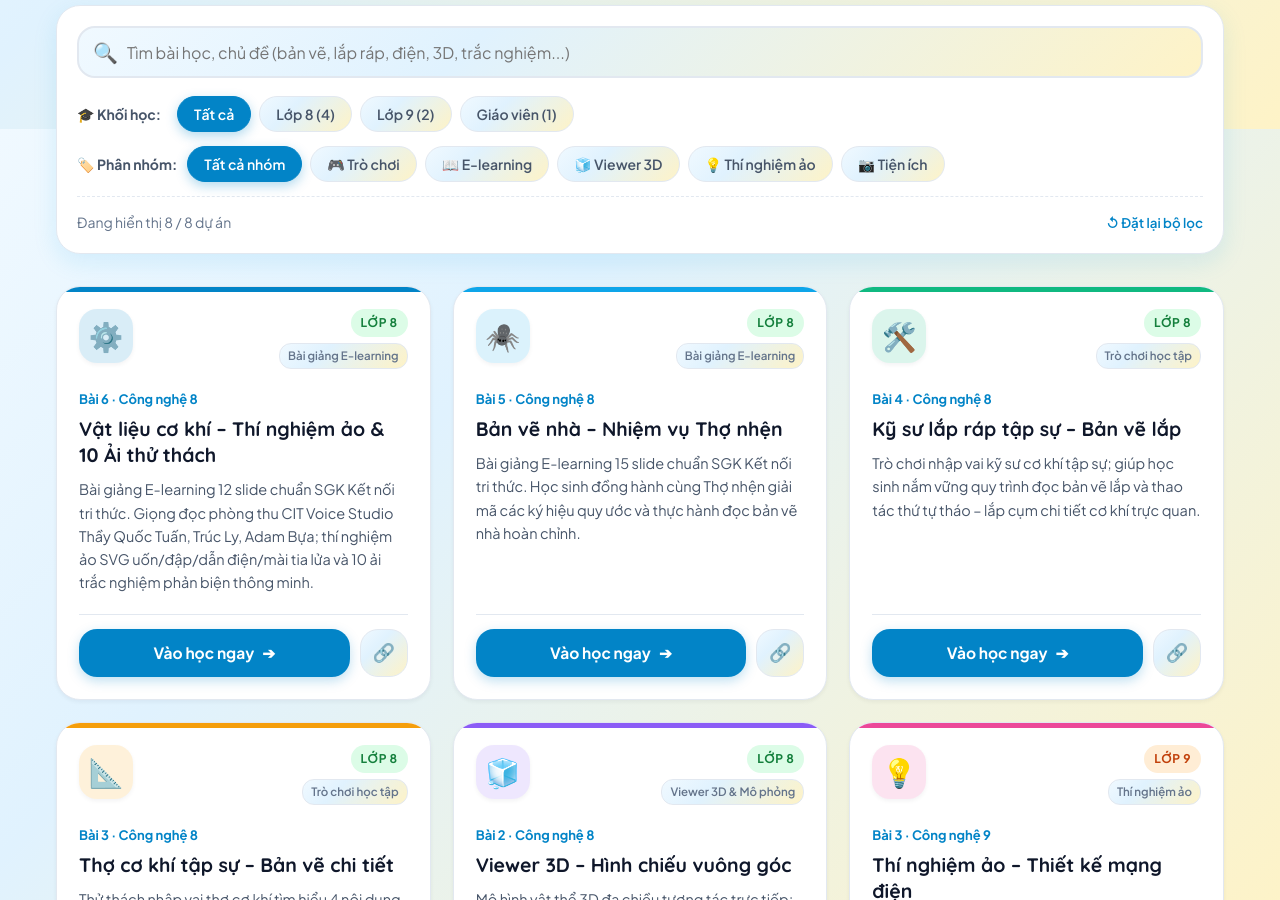
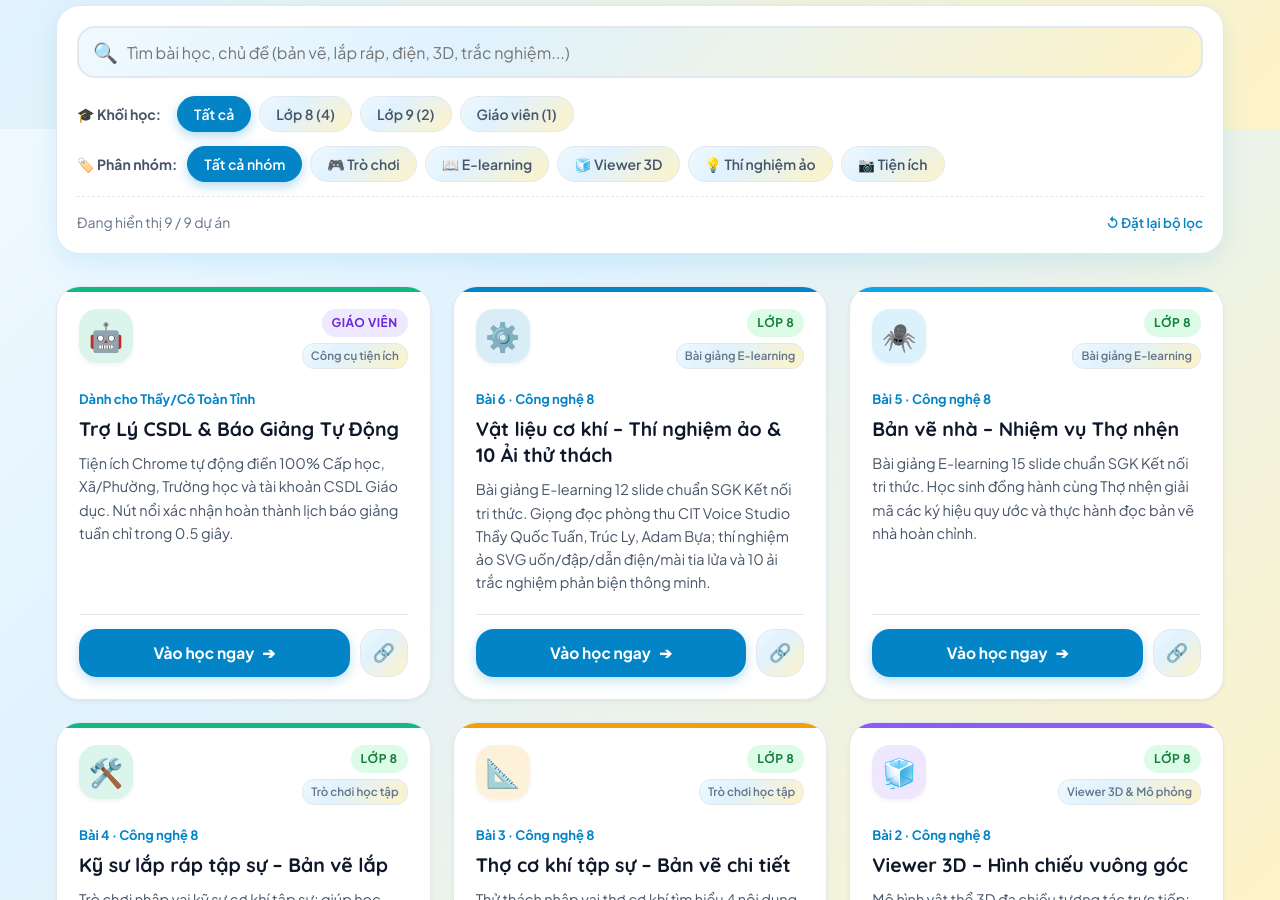
Before and after one commit to hungcnfree/hungcnfree.github.io, a plain HTML site: page index.html in a window 1280 px wide. Shown: the part 671-1571 px from the top of the page. Drawn offline with Linux system fonts and the light colour scheme.

Commit message:
feat(hub): them san pham Tro Ly CSDL & Bao Giang Tu Dong v5.2 vao cong trung tam

```diff
--- a/index.html
+++ b/index.html
@@ -950,6 +950,19 @@
     // Inlined fallback data ensuring 100% functionality even when offline (file:///)
     const FALLBACK_PROJECTS = [
       {
+        "id": "lbg-dongnai",
+        "name": "Trợ Lý CSDL & Báo Giảng Tự Động",
+        "lesson": "Dành cho Thầy/Cô Toàn Tỉnh",
+        "grade": "gv",
+        "category": "Công cụ tiện ích",
+        "icon": "🤖",
+        "badge": "Mới nhất · Tự động 100%",
+        "color": "#10b981",
+        "desc": "Tiện ích Chrome tự động điền 100% Cấp học, Xã/Phường, Trường học và tài khoản CSDL Giáo dục. Nút nổi xác nhận hoàn thành lịch báo giảng tuần chỉ trong 0.5 giây.",
+        "path": "https://hungcnfree.github.io/lbg-dongnai/",
+        "tags": ["csdl", "lịch báo giảng", "tiện ích chrome", "tự động hóa", "giáo viên", "đồng nai", "telerik"]
+      },
+      {
         "id": "b6cn8",
         "name": "Vật liệu cơ khí – Thí nghiệm ảo & 10 Ải thử thách",
         "lesson": "Bài 6 · Công nghệ 8",
--- a/projects.json
+++ b/projects.json
@@ -1,4 +1,17 @@
 [
+  {
+    "id": "lbg-dongnai",
+    "name": "Trợ Lý CSDL & Báo Giảng Tự Động",
+    "lesson": "Dành cho Thầy/Cô Toàn Tỉnh",
+    "grade": "gv",
+    "category": "Công cụ tiện ích",
+    "icon": "🤖",
+    "badge": "Mới nhất · Tự động 100%",
+    "color": "#10b981",
+    "desc": "Tiện ích Chrome tự động điền 100% Cấp học, Xã/Phường, Trường học và tài khoản CSDL Giáo dục. Nút nổi xác nhận hoàn thành lịch báo giảng tuần chỉ trong 0.5 giây.",
+    "path": "https://hungcnfree.github.io/lbg-dongnai/",
+    "tags": ["csdl", "lịch báo giảng", "tiện ích chrome", "tự động hóa", "giáo viên", "đồng nai", "telerik"]
+  },
   {
     "id": "b6cn8",
     "name": "Vật liệu cơ khí – Thí nghiệm ảo & 10 Ải thử thách",
```
